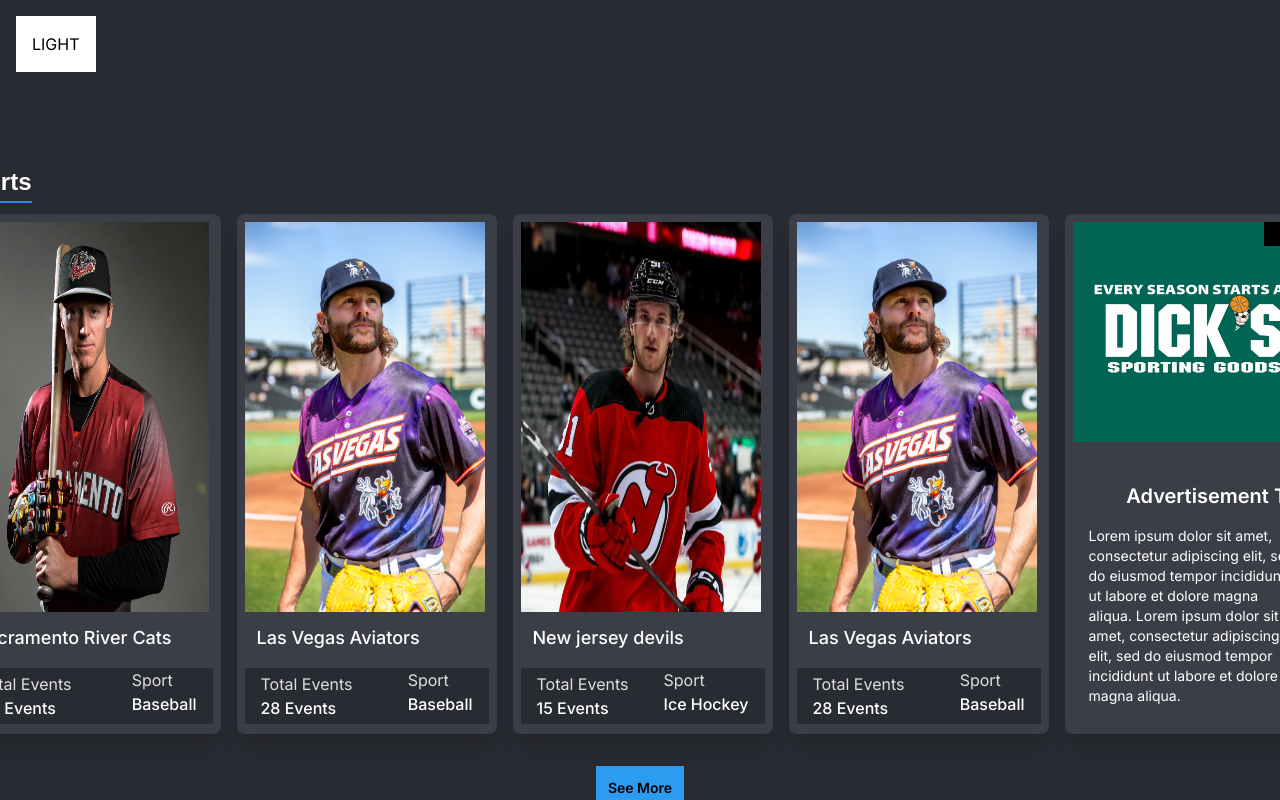
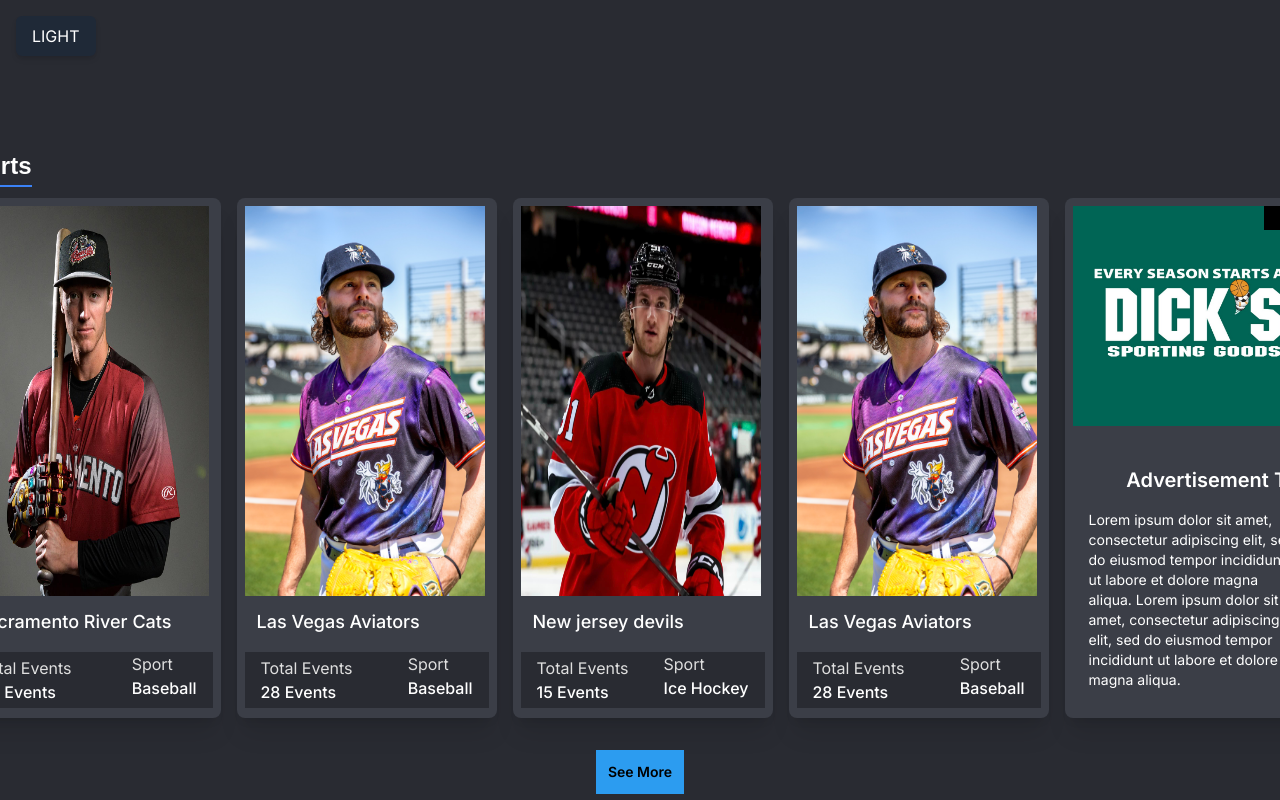
Before and after one commit to Arshverma001/Light-Dark-Mode, a Next.js app: page / in a window 1280 px wide. Shown: the top 800 px of the page. Built offline with nearby package versions, Linux system fonts and the light colour scheme.

Commit message:
final commit

```diff
--- a/src/app/page.tsx
+++ b/src/app/page.tsx
@@ -12,7 +12,7 @@
   return (
     <div className={`${isDarkMode ? "dark":""}`}>
       <div className="dark:bg-[#292B32]  bg-[#F7F7F8]">
-      <button className="bg-black dark:bg-white dark:text-black px-4 py-4 text-white m-4" onClick={toggleTheme}>{isDarkMode ? "LIGHT" : "DARK"}</button>
+      <button className="bg-white dark:bg-gray-800 text-black dark:text-white py-2 px-4 rounded-md shadow-md transition-colors duration-300 ease-in-out hover:bg-gray-200 dark:hover:bg-gray-700 focus:outline-none focus:ring focus:ring-blue-400 m-4" onClick={toggleTheme}>{isDarkMode ? "LIGHT" : "DARK"}</button>
     <Cards  isDarkMode={isDarkMode} />
     <Carousel  isDarkMode={isDarkMode} />
       </div>
```
